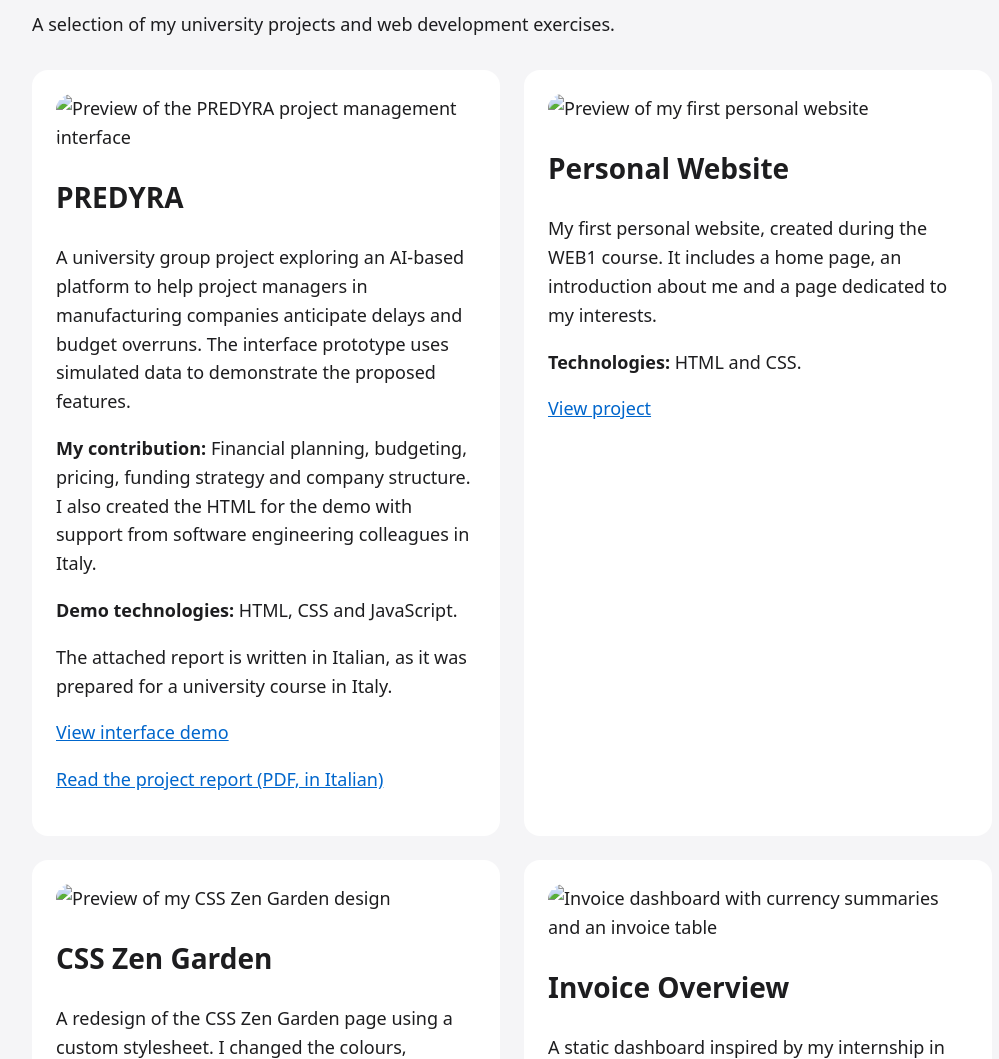
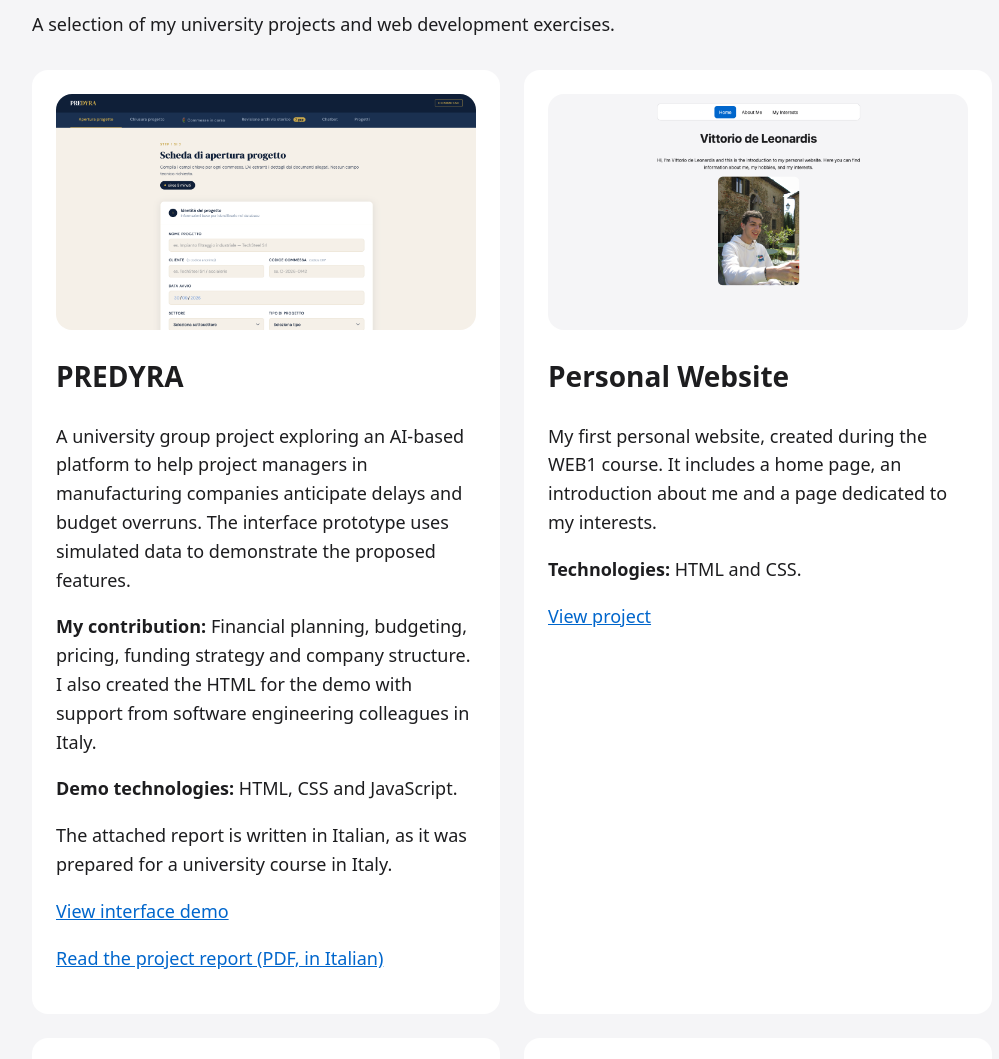
Before and after one commit to vdeleonardis1-boop/first-project, a plain HTML site: page portfolio.html in a window 1280 px wide. Shown: the part 202-1261 px from the top of the page, without its empty margins (128-1127 px from the left). Drawn offline with Linux system fonts and the light colour scheme; files that its build step writes are made by us from their sources.

Commit message:
Update image source paths in portfolio.html

```diff
--- a/portfolio.html
+++ b/portfolio.html
@@ -4,7 +4,7 @@
     <meta charset="UTF-8" />
     <meta name="viewport" content="width=device-width, initial-scale=1.0" />
     <title>Portfolio - Vittorio de Leonardis</title>
-    <link rel="stylesheet" href="css/style.css" />
+    <link rel="stylesheet" href="style.css" />
   </head>
   <body>
     <header>
@@ -26,7 +26,7 @@
       <div class="projects-grid">
         <article class="project-card">
           <img
-            src="images/predyra-preview.png"
+            src="predyra-preview.png"
             alt="Preview of the PREDYRA project management interface"
           />
           <h2>PREDYRA</h2>
@@ -63,7 +63,7 @@
         </article>
         <article class="project-card">
           <img
-            src="images/personal-website.png"
+            src="personal-website.png"
             alt="Preview of my first personal website"
           />
           <h2>Personal Website</h2>
@@ -84,7 +84,7 @@
         </article>
         <article class="project-card">
           <img
-            src="images/css-zen-garden.png"
+            src="css-zen-garden.png"
             alt="Preview of my CSS Zen Garden design"
           />
           <h2>CSS Zen Garden</h2>
@@ -103,32 +103,27 @@
         </article>
         <article class="project-card">
           <img
-            src="images/invoice-overview.png"
+            src="invoice-overview.png"
             alt="Invoice dashboard with currency summaries and an invoice table"
           />
-
           <h2>Invoice Overview</h2>
-
           <p>
             A static dashboard inspired by my internship in Finance and Control.
             It displays weekly invoice counts and amounts grouped by currency,
             together with a sample of invoice records. All data is fictional.
           </p>
-
           <p>
             The design is inspired by SAP Fiori, with summary cards and a table
             that can scroll horizontally on smaller screens.
           </p>
-
           <p><strong>Technologies:</strong> HTML and CSS.</p>
-
           <a href="https://vdeleonardis1-boop.github.io/invoice-overview/">
             View project
           </a>
         </article>
         <article class="project-card">
           <img
-            src="images/side-a-side-b.png"
+            src="side-a-side-b.png"
             alt="Preview of Side A / Side B, my personal music collection"
           />
           <h2>Side A / Side B</h2>
```
